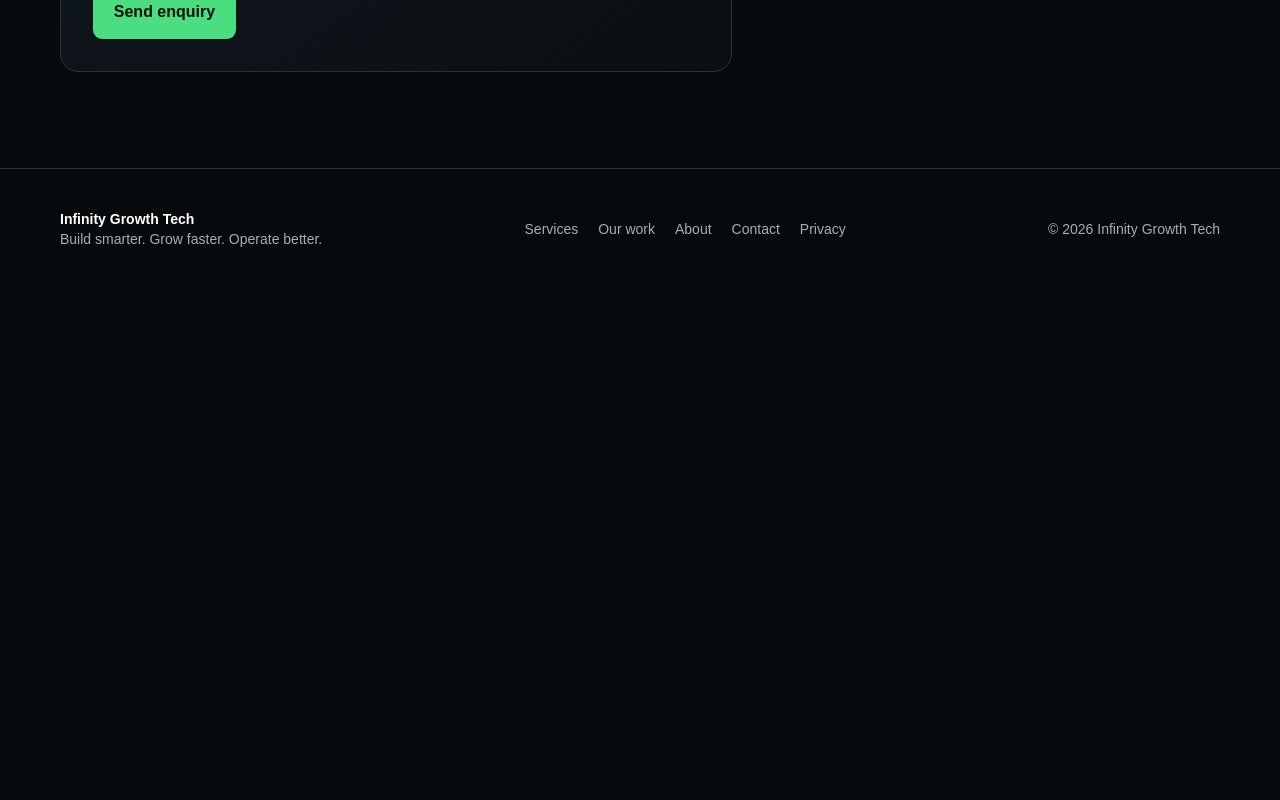
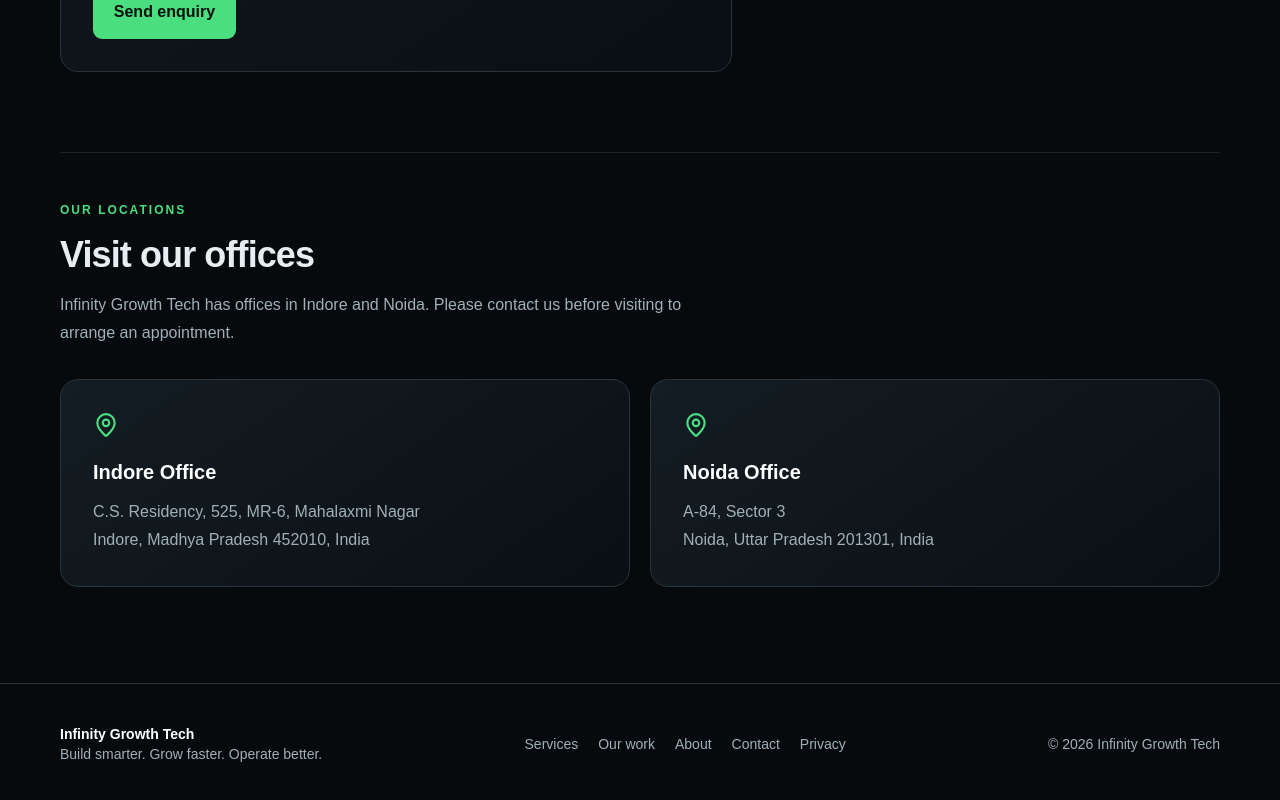
Before and after one commit to manishsirgg/infinitygrowthtech, a Next.js app: page /contact in a window 1280 px wide. Shown: the part 1169-1969 px from the top of the page. Before the commit the page ends 1458 px from the top, so only its background shows below. Built offline with nearby package versions, Linux system fonts and the light colour scheme; no server answers.

Commit message:
Add Indore and Noida office locations to src/app/contact/page.tsx

```diff
--- a/src/app/contact/page.tsx
+++ b/src/app/contact/page.tsx
@@ -1,13 +1,33 @@
 import type { Metadata } from 'next';
+import { MapPin } from 'lucide-react';
 import { ContactForm } from '@/components/contact-form';
+import { offices } from '@/lib/site';
 
-export const metadata: Metadata = { title: 'Contact', description: 'Discuss a website, digital platform, marketing or automation project with Infinity Growth Tech.' };
+export const metadata: Metadata = { title: 'Contact', description: 'Discuss a website, digital platform, marketing or automation project with Infinity Growth Tech. Find our Indore and Noida offices.' };
 
 export default function ContactPage() {
-  return <section className="container-shell py-24">
+  return <section className="container-shell py-20 md:py-24">
     <p className="eyebrow">Start a conversation</p>
     <h1 className="mt-5 max-w-3xl text-5xl font-extrabold tracking-tight md:text-6xl">Tell us what you're working on.</h1>
     <p className="muted mt-6 max-w-2xl text-lg leading-8">Share your goals and the challenges you want to solve. We'll review your enquiry and discuss practical next steps.</p>
     <div className="mt-12 max-w-2xl"><ContactForm /></div>
+
+    <section aria-labelledby="our-offices-heading" className="mt-20 border-t border-white/10 pt-12">
+      <p className="eyebrow">Our locations</p>
+      <h2 id="our-offices-heading" className="mt-4 text-3xl font-extrabold tracking-tight md:text-4xl">Visit our offices</h2>
+      <p className="muted mt-4 max-w-2xl leading-7">Infinity Growth Tech has offices in Indore and Noida. Please contact us before visiting to arrange an appointment.</p>
+      <div className="mt-8 grid gap-5 md:grid-cols-2">
+        {offices.map((office) => (
+          <article key={office.city} className="panel p-6 sm:p-8">
+            <MapPin className="text-[#4ade80]" size={26} aria-hidden="true" />
+            <h3 className="mt-5 text-xl font-bold text-white">{office.label}</h3>
+            <address className="muted mt-3 not-italic leading-7">
+              <span className="block">{office.address}</span>
+              <span className="block">{office.region}</span>
+            </address>
+          </article>
+        ))}
+      </div>
+    </section>
   </section>;
 }
```
